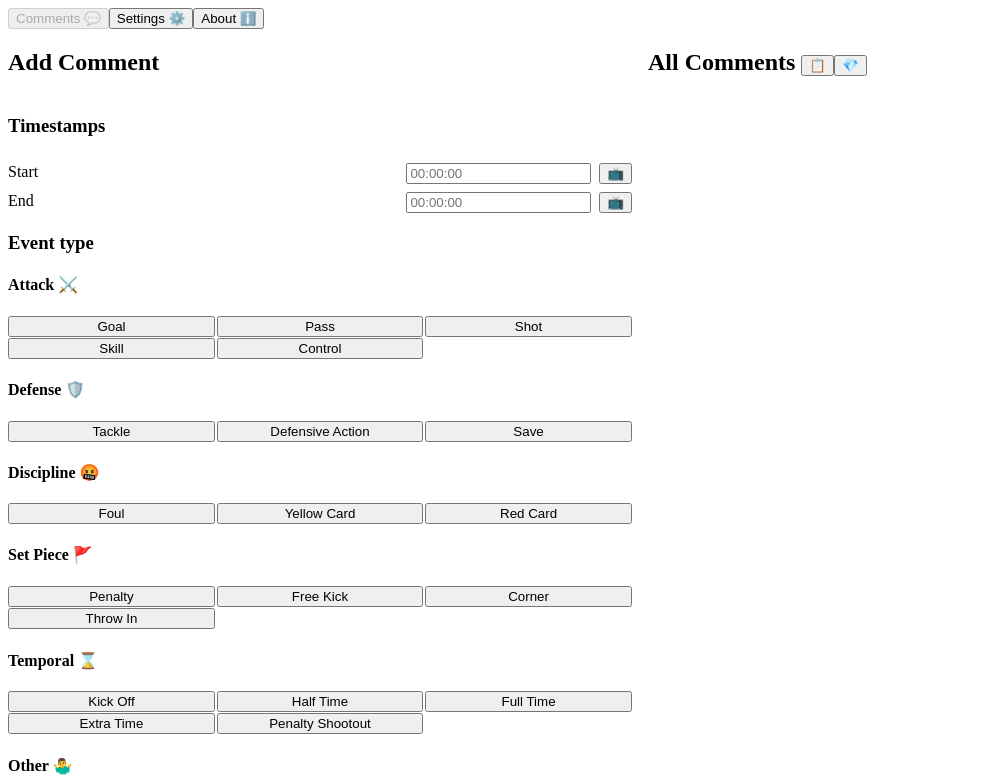
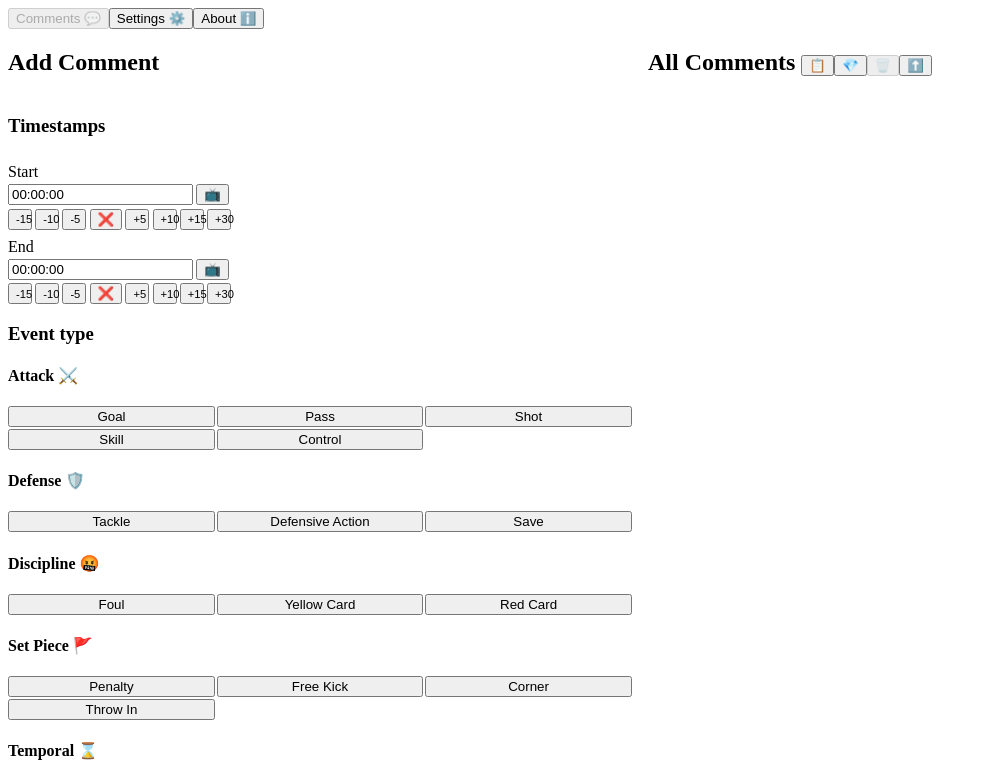
Before and after one commit to MWillis10231/video-comment, a Vue app: page / in a window 1280 px wide. Shown: the top 780 px of the page, without its empty margins (0-987 px from the left). Built offline with nearby package versions, Linux system fonts and the light colour scheme; the HTML template or start-up script is replaced by a standard one.

Commit message:
add time controls

```diff
--- a/package.json
+++ b/package.json
@@ -13,6 +13,7 @@
     "format": "prettier --write src/"
   },
   "dependencies": {
+    "date-fns": "^4.1.0",
     "uuid": "^11.1.0",
     "vue": "^3.5.13"
   },
--- a/src/components/Comment.vue
+++ b/src/components/Comment.vue
@@ -9,7 +9,7 @@ defineProps<{
 
 <template>
   <span class="text">
-    {{ comment.startTimestamp }} - {{ comment.endTimestamp }} [{{ EVENT_TYPE_TO_DESCRIPTION_MAP[comment.eventType] }}] {{ comment.includeOnHighlights ? `⭐` : `` }}{{ comment.explanation ? `- ${comment.explanation}` : `` }}
+    {{ comment.startTimestamp }} {{ comment.endTimestamp ? `- ${comment.endTimestamp}` : `` }} - [{{ EVENT_TYPE_TO_DESCRIPTION_MAP[comment.eventType] }}] {{ comment.explanation || comment.includeOnHighlights ? `-` : `` }} {{ comment.includeOnHighlights ? `⭐` : `` }} {{ comment.explanation }}
   </span>
 </template>
 
--- a/src/components/CommentForm.vue
+++ b/src/components/CommentForm.vue
@@ -3,6 +3,9 @@ import { EVENT_TYPE_CATEGORY_MAP, EVENT_TYPE_TO_DESCRIPTION_MAP } from '@/consta
 import type { CommentType } from '@/types';
 import Comment from './Comment.vue';
 import { useTemplateRef } from 'vue';
+import { convertTimeStampToDate, convertDateToTimeStamp, validateTimeStamp, isTimeStampTruthy, isFirstTimeStampOlderThanSecondTimeStamp } from '@/timestampService';
+import { addSeconds } from "date-fns";
+import TimeStampEdit from './TimeStampEdit.vue';
 
 const emit = defineEmits(['add', 'edit', 'discard']);
 
@@ -16,7 +19,7 @@ const getAndSetTime = async (field) => {
   const response = await chrome.tabs.sendMessage(tab.id, { action: "getTime" });
   // do something with response here, not outside the function
 
-  handleEdit({ field, value: response });
+  handleEditTime({ field, time: validateTimeStamp(response) });
 }
 
 const commentRef = useTemplateRef('comment');
@@ -31,6 +34,32 @@ const handleEdit = ({ field, value }) => {
     commentRef.value.focus();
   }
 }
+
+const handleAddTime = (time: number, field: string) => {
+  let currentValue = props.comment[field];
+
+  if (!isTimeStampTruthy(currentValue)) {
+    if (field === 'startTimestamp') {
+      currentValue = '00:00:00';
+    } else if (field === 'endTimestamp' && props.comment.startTimestamp) {
+      currentValue = props.comment.startTimestamp ?? '00:00:00';
+    }
+  }
+
+  const currentTime = convertTimeStampToDate(currentValue);
+  const newTime = addSeconds(currentTime, time);
+  const newTimeStamp = convertDateToTimeStamp(newTime);
+
+  handleEditTime({ field, time: newTimeStamp });
+}
+
+const handleEditTime = ({ field, time }) => {
+  if (field === 'endTimestamp' && isFirstTimeStampOlderThanSecondTimeStamp(props.comment.startTimestamp, time)) {
+    return;
+  }
+
+  handleEdit({ field, value: time });
+}
 </script>
 
 <template>
@@ -40,50 +69,25 @@ const handleEdit = ({ field, value }) => {
     <div class="timestamps">
       <h3>Timestamps</h3>
 
-      <label class="timestamp">
-      Start
+      <TimeStampEdit
+        :timestamp="validateTimeStamp(comment.startTimestamp)"
+        @update="handleEditTime({ field: 'startTimestamp', time: $event })"
+        @add="handleAddTime($event, 'startTimestamp')"
+        @getAndSetTime="getAndSetTime('startTimestamp')"
+        @clear="handleEdit({ field: 'startTimestamp', value: '' })"
+      >
+        Start
+      </TimeStampEdit>
 
-      <div class="timestampContainer">
-        <input
-          type="text"
-          placeholder="00:00:00"
-          :value="comment.startTimestamp"
-          @input="$emit('edit',
-            {
-              ...comment,
-              startTimestamp: ($event.target as HTMLInputElement).value
-            }
-          )"
-        >
-
-        <button type="button" @click="getAndSetTime('startTimestamp')">📺</button>
-      </div>
-    </label>
-
-    <label class="timestamp">
-      End
-
-      <div class="timestampContainer">
-        <input
-          type="text"
-          placeholder="00:00:00"
-          :value="comment.endTimestamp"
-          @input="$emit('edit',
-          {
-            ...comment,
-            endTimestamp: ($event.target as HTMLInputElement).value
-          }
-          )"
-        >
-
-        <button
-          type="button"
-          @click="getAndSetTime('endTimestamp')"
-        >
-          📺
-        </button>
-      </div>
-    </label>
+      <TimeStampEdit
+        :timestamp="validateTimeStamp(comment.endTimestamp)"
+        @update="handleEditTime({ field: 'endTimestamp', time: $event })"
+        @add="handleAddTime($event, 'endTimestamp')"
+        @getAndSetTime="getAndSetTime('endTimestamp')"
+        @clear="handleEdit({ field: 'endTimestamp', value: '' })"
+      >
+        End
+      </TimeStampEdit>
     </div>
 
     <div>
@@ -153,17 +157,6 @@ const handleEdit = ({ field, value }) => {
   gap: .5rem;
 }
 
-.timestampContainer {
-  display: flex;
-  gap: .5rem;
-}
-
-.timestamp {
-  display: flex;
-  gap: .2rem;
-  justify-content: space-between;
-}
-
 .buttons {
   display: grid;
   grid-template-columns: repeat(3, 1fr);
--- a/src/components/CommentPage.vue
+++ b/src/components/CommentPage.vue
@@ -112,10 +112,16 @@ getStoredComments();
         </button>
 
         <button
-         v-if="comments.length"
-         @click="removeComments"
+          :disabled="comments.length === 0"
+          @click="removeComments"
         >
           🗑️
+        </button>
+
+        <button
+          @click=""
+        >
+          ⬆️
         </button>
       </h2>
 
--- /dev/null
+++ b/src/components/TimeStampEdit.vue
@@ -0,0 +1,119 @@
+<script setup lang="ts">
+defineEmits(['update', 'add', 'getAndSetTime', 'clear']);
+
+defineProps<{
+    timestamp: string;
+  }>();
+</script>
+
+<template>
+  <label class="timestamp">
+    <span class="timestampLabel">
+      <slot />
+    </span>
+
+      <div class="timestampContainer">
+        <input
+          type="text"
+          placeholder="00:00:00"
+          :value="timestamp"
+          @input="$emit('update', ($event.target as HTMLInputElement).value)"
+        >
+
+        <button
+          type="button"
+          @click="$emit('getAndSetTime')"
+        >
+          📺
+        </button>
+      </div>
+
+      <div class="timestampContainer">
+        <button
+          type="button"
+          class="timestampTimeButton"
+          @click="$emit('add', -15)"
+        >
+          -15
+        </button>
+
+        <button
+          class="timestampTimeButton"
+          type="button"
+          @click="$emit('add', -10)"
+        >
+          -10
+        </button>
+
+        <button
+          class="timestampTimeButton"
+          type="button"
+          @click="$emit('add', -5)"
+        >
+          -5
+        </button>
+
+        <button
+          type="button"
+          @click="$emit('clear')"
+        >
+          ❌
+        </button>
+
+        <button
+          type="button"
+          class="timestampTimeButton"
+          @click="$emit('add', 5)"
+        >
+          +5
+        </button>
+
+        <button
+          class="timestampTimeButton"
+          type="button"
+          @click="$emit('add', 10)"
+        >
+          +10
+        </button>
+
+        <button
+          class="timestampTimeButton"
+          type="button"
+          @click="$emit('add', 15)"
+        >
+          +15
+        </button>
+
+        <button
+          class="timestampTimeButton"
+          type="button"
+          @click="$emit('add', 30)"
+        >
+          +30
+        </button>
+      </div>
+  </label>
+</template>
+
+<style scoped>
+.timestamp {
+  display: flex;
+  flex-direction: column;
+  gap: .2rem;
+}
+
+.timestampContainer {
+  display: flex;
+  gap: .2rem;
+}
+
+.timestampLabel {
+  width: 2.2em;
+}
+
+.timestampTimeButton {
+  font-size: .7rem;
+  text-align: left;
+  width: 1.5rem;
+}
+</style>
--- /dev/null
+++ b/src/timestampService.ts
@@ -0,0 +1,82 @@
+const convertTimeStampStringToTimeStampObject = (timestamp: string): { hours: number, minutes: number, seconds: number } => {
+  const valuesArray = timestamp.split(":").reverse();
+
+  return {
+    seconds: valuesArray[0] ? Number(valuesArray[0]) : 0,
+    minutes: valuesArray[1] ? Number(valuesArray[1]) : 0,
+    hours: valuesArray[2] ? Number(valuesArray[2]) : 0,
+  };
+}
+
+const convertTimeStampObjectToTimeStampString = ({ hours = 0, minutes = 0, seconds = 0 } = {}): string => {
+  const encodedHours = hours.toString().padStart(2, '0');
+  const encodedMinutes = minutes.toString().padStart(2, '0');
+  const encodedSeconds = seconds.toString().padStart(2, '0');
+
+  return `${encodedHours}:${encodedMinutes}:${encodedSeconds}`;
+}
+
+const convertTimeStampToDate = (timestamp: string): Date => {
+  const { hours, minutes, seconds } = convertTimeStampStringToTimeStampObject(timestamp);
+  const date = new Date();
+  date.setHours(hours, minutes, seconds);
+
+  return date;
+}
+
+const convertDateToTimeStamp = (date: Date): string => {
+  const hours = date.getHours()
+  const minutes = date.getMinutes()
+  const seconds = date.getSeconds()
+
+  return convertTimeStampObjectToTimeStampString({ hours, minutes, seconds });
+}
+
+const isValidTimeStamp = (timestamp: string): boolean => {
+  const timePattern = /^([01]\d|2[0-3]):([0-5]\d):([0-5]\d)$/;
+  return timePattern.test(timestamp);
+}
+
+const validateTimeStamp = (timestamp: string): string => {
+  const timeStampObject = convertTimeStampStringToTimeStampObject(timestamp);
+  const parsedTimeStamp = convertTimeStampObjectToTimeStampString(timeStampObject);
+
+  const isValid = isValidTimeStamp(parsedTimeStamp);
+
+  if (!isValid) {
+    throw new Error(`Invalid timestamp format. Provided: ${timestamp}`);
+  }
+
+  return parsedTimeStamp;
+};
+
+const isTimeStampTruthy = (timestamp: string): boolean => {
+  const timeStampObject = convertTimeStampStringToTimeStampObject(timestamp);
+  const parsedTimeStamp = convertTimeStampObjectToTimeStampString(timeStampObject);
+  const isValid = isValidTimeStamp(parsedTimeStamp);
+
+  const isEmpty = parsedTimeStamp === "00:00:00";
+  const isZero = parsedTimeStamp === "00:00:00";
+
+  return isValid && !isEmpty && !isZero;
+};
+
+const isFirstTimeStampOlderThanSecondTimeStamp = (timestampOne, timestampTwo) => {
+  const timeStampOne = convertTimeStampStringToTimeStampObject(timestampOne);
+  const dateOne = new Date();
+  dateOne.setHours(timeStampOne.hours, timeStampOne.minutes, timeStampOne.seconds);
+
+  const timeStampTwo = convertTimeStampStringToTimeStampObject(timestampTwo);
+  const dateTwo = new Date();
+  dateTwo.setHours(timeStampTwo.hours, timeStampTwo.minutes, timeStampTwo.seconds);
+
+  return dateOne.getTime() < dateTwo.getTime();
+};
+
+export {
+  convertTimeStampToDate,
+  convertDateToTimeStamp,
+  validateTimeStamp,
+  isTimeStampTruthy,
+  isFirstTimeStampOlderThanSecondTimeStamp,
+}
```
Also changed, not shown: 1 other file (tests, documents, lock files or other folders).
